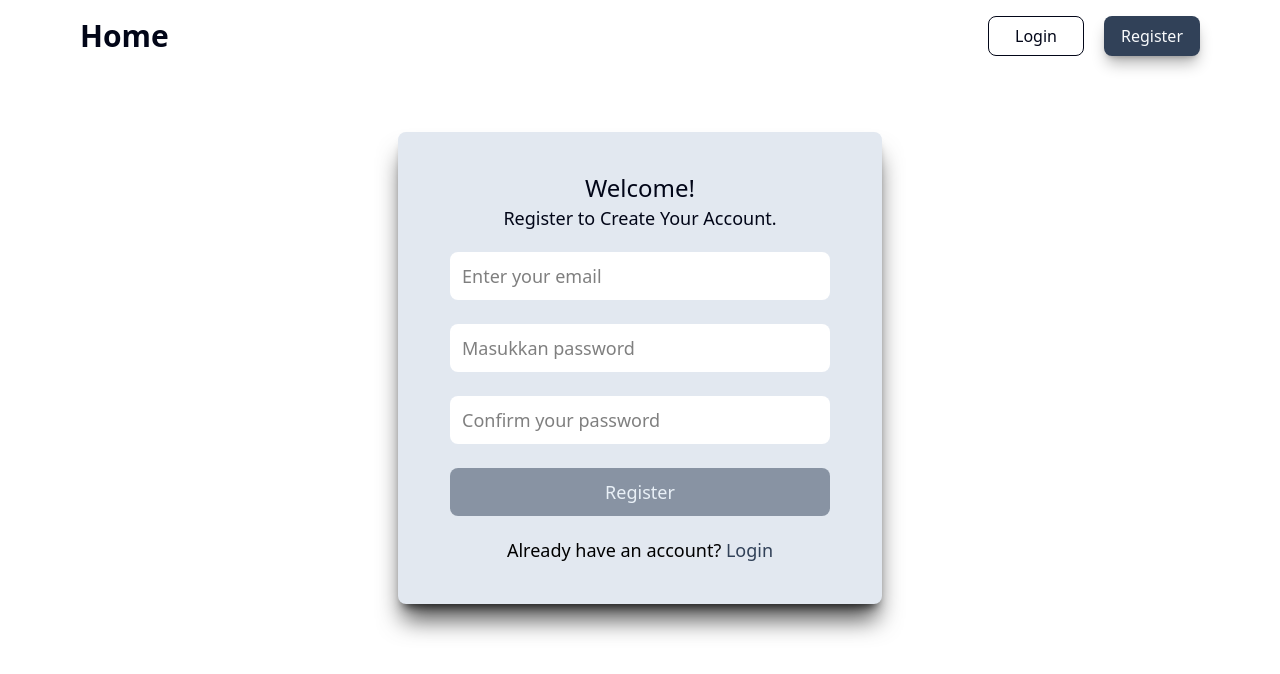
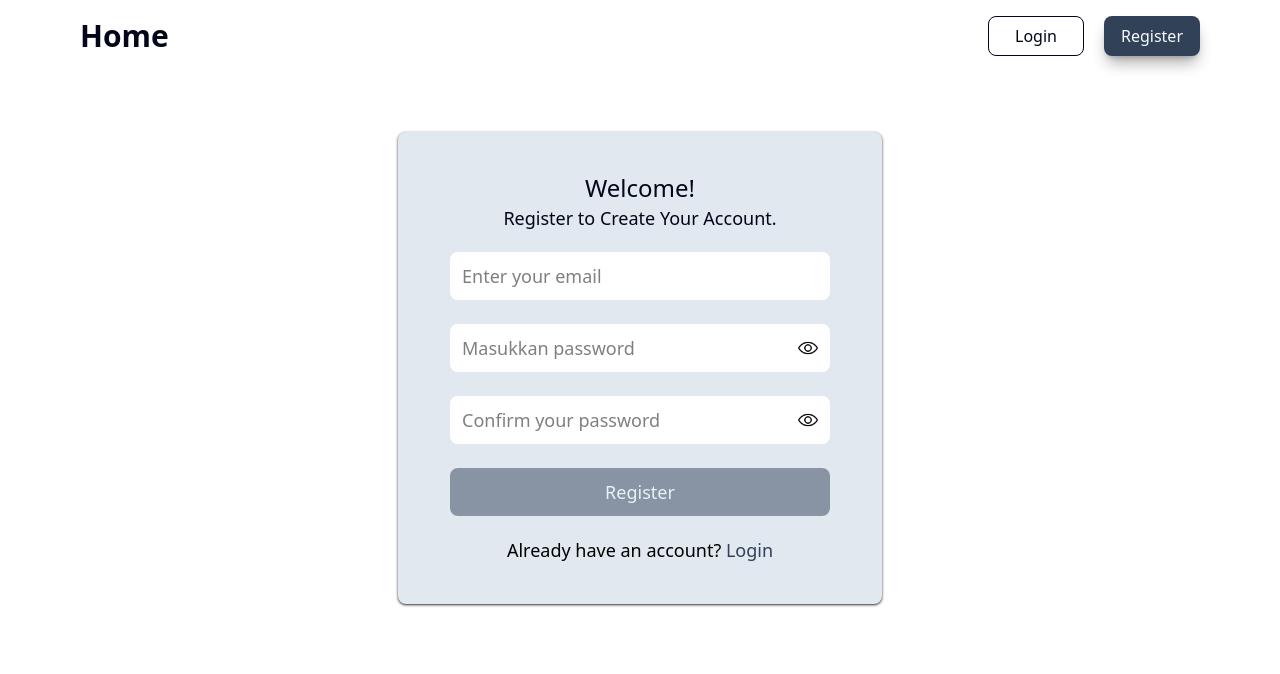
Before and after one commit to Ikwancfx7/miniproject2_react, a React (Vite) app: page /register in a window 1280 px wide. Shown: the top 674 px of the page. Built offline with nearby package versions, Linux system fonts and the light colour scheme.

Commit message:
feat: menambah fitur show hide password

```diff
--- a/components/RegisterForm.jsx
+++ b/components/RegisterForm.jsx
@@ -2,6 +2,8 @@ import { Link, useNavigate } from "react-router-dom";
 import { useEffect, useState } from "react";
 import axios from "axios";
 import LoadingAnimation from "./LoadingAnimation";
+import IconShowPassword from '../src/assets/show.png'
+import IconHidePassword from '../src/assets/hide.png'
 
 function RegisterForm () {
     const [email, setEmail] = useState('');
@@ -11,6 +13,8 @@ function RegisterForm () {
     const [loading, setLoading] = useState(false);
     const [valid,setValid] = useState(false);
     const Navigate = useNavigate();
+    const [showPassword, setShowPassword] = useState(false);
+    const [showRePassword, setShowRePassword] = useState(false);
 
     const buttonValid = () => {
         const isValid = email.trim() !== '' && password.trim() !== '' && rePassword.trim() !== '';
@@ -76,7 +80,7 @@ function RegisterForm () {
     return (
         <>
             <div className="flex justify-center">
-                <div className='flex flex-col justify-center items-center px-8 py-10 bg-slate-200 rounded-lg shadow-xl/70 mt-10 md:mt-15'>
+                <div className='flex flex-col justify-center items-center px-8 py-10 bg-slate-200 rounded-lg shadow-sm/70 mt-10 md:mt-15'>
                     <p className='text-xl md:text-2xl text-slate-950'>Welcome!</p>
                     <p className='text-lg text-slate-950'>Register to Create Your Account.</p>
                     <form onSubmit={handleSubmit} className='flex flex-col text-sm md:text-lg gap-7 lg:gap-6 md:gap-4 px-5 mt-5'>
@@ -88,21 +92,33 @@ function RegisterForm () {
                                 onChange={(e) => setEmail(e.target.value)}
                                 className='form-input w-full'/>
                         </div>
-                        <div>
+                        <div className='relative flex'>
                             <input
-                                type="password"
+                                type={showPassword ? 'text' : 'password'}
                                 placeholder="Masukkan password"
                                 value={password}
                                 onChange={(e) => setPassword(e.target.value)}
                                 className='form-input w-full'/>
+                            <img
+                            src={showPassword ? IconHidePassword : IconShowPassword}
+                            alt="toggle visibility"
+                            onClick={() => setShowPassword(!showPassword)}
+                            className="absolute right-3 bottom-1/2 transform translate-y-1/2 h-4 md:h-5 cursor-pointer"
+                            />
                         </div>
-                        <div>
+                        <div className='relative flex'>
                             <input
-                                type="password"
+                                type={showRePassword ? 'text' : 'password'}
                                 placeholder="Confirm your password"
                                 value={rePassword}
                                 onChange={(e) => setRePassword(e.target.value)}
                                 className='form-input w-full'/>
+                            <img
+                                src={showRePassword ? IconHidePassword : IconShowPassword}
+                                alt="toggle visibility"
+                                onClick={() => setShowRePassword(!showRePassword)}
+                                className="absolute right-3 bottom-1/2 transform translate-y-1/2 h-4 md:h-5 cursor-pointer"
+                            />
                         </div>
                         <div>
                             <button
```
